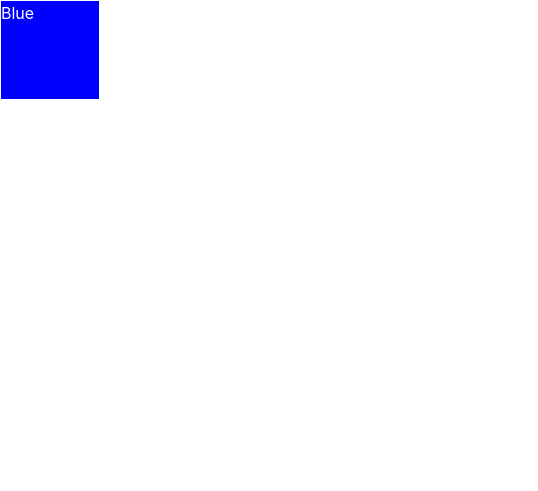
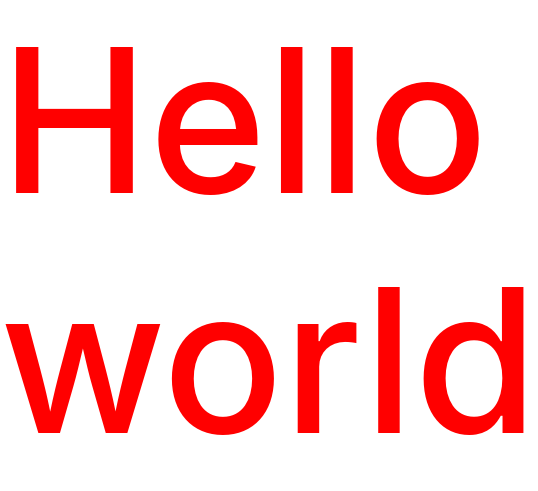
Before and after one commit to OumB2021/tinDog, a plain HTML site: page practice.html in a window 390 px wide. Shown: the whole page, 538 px wide, since content can reach past the window. Drawn offline with nearby package versions, Linux system fonts and the light colour scheme.

Commit message:
media query for css

```diff
--- a/practice.html
+++ b/practice.html
@@ -10,13 +10,16 @@
     <link rel="stylesheet" href="https://stackpath.bootstrapcdn.com/bootstrap/4.3.1/css/bootstrap.min.css" integrity="sha384-ggOyR0iXCbMQv3Xipma34MD+dH/1fQ784/j6cY/iJTQUOhcWr7x9JvoRxT2MZw1T" crossorigin="anonymous">
 
     <style>
-      div{
-        width: 100px;
-        height: 100px;
-        border: 1px solid;
-        position: absolute;
-        color:white
+
+      h1 {font-size: 100px;}
+
+      @media (max-width: 900px){
+        h1{
+          font-size:200px;
+          color: red;
+        }
       }
+
 
       .red{background-color: red;}
       .Yellow{background-color: yellow;}
@@ -31,8 +34,6 @@
     <script src="https://cdnjs.cloudflare.com/ajax/libs/popper.js/1.14.7/umd/popper.min.js" integrity="sha384-UO2eT0CpHqdSJQ6hJty5KVphtPhzWj9WO1clHTMGa3JDZwrnQq4sF86dIHNDz0W1" crossorigin="anonymous"></script>
     <script src="https://stackpath.bootstrapcdn.com/bootstrap/4.3.1/js/bootstrap.min.js" integrity="sha384-JjSmVgyd0p3pXB1rRibZUAYoIIy6OrQ6VrjIEaFf/nJGzIxFDsf4x0xIM+B07jRM" crossorigin="anonymous"></script>
 
-    <div class="red">red</div>
-    <div class="Yellow">Yellow</div>
-    <div class="Blue">Blue</div>
+    <h1>Hello world</h1>
   </body>
 </html>
```
Also changed, not shown: css/styles.css (+11 -0 lines).
